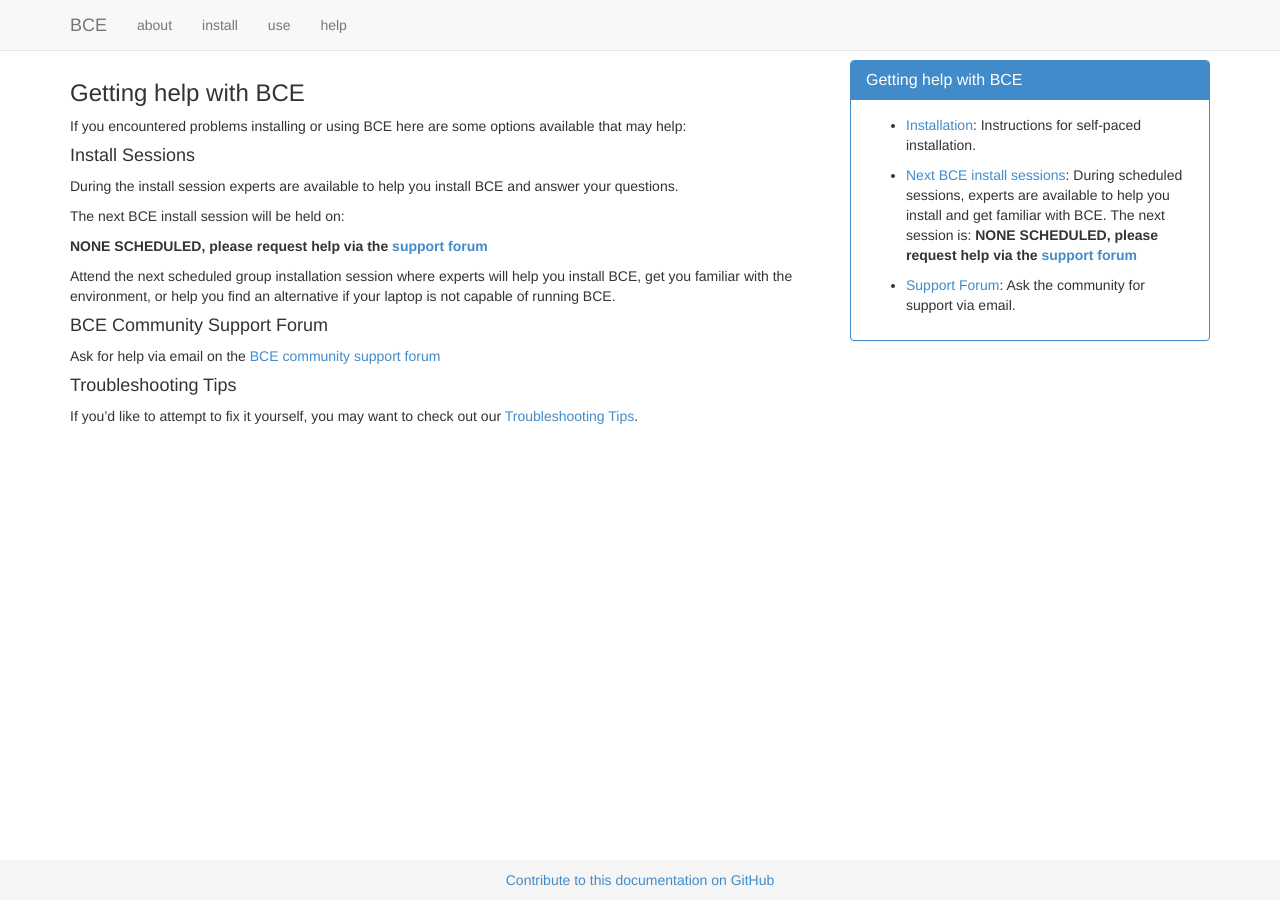
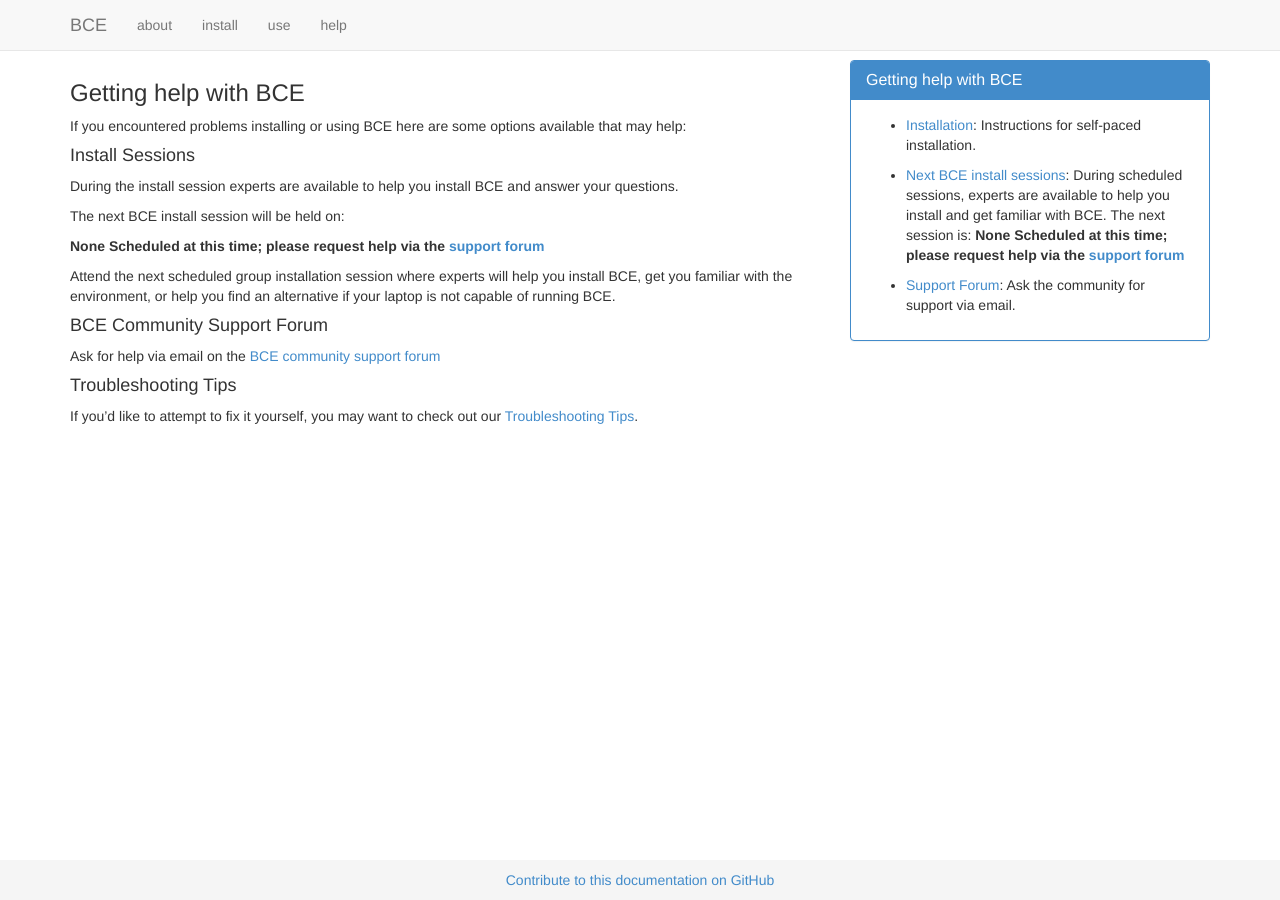
Before and after one commit to ucberkeley/bce-documentation, a Jekyll site: the page built from help.md, in a window 1280 px wide. Built offline with Jekyll 4.4.1, drawn with Linux system fonts in a browser that asks for light colours; nearby versions of some CDN libraries; library files that are not in the unit come from our copies; Markdown is read by kramdown in place of the engine named in the settings.

Commit message:
update install session text for clarity

```diff
--- a/_includes/info.md
+++ b/_includes/info.md
@@ -1,5 +1,5 @@
  - [Installation](install.html): Instructions for self-paced installation.
 
- - [Next BCE install sessions](help.html): During scheduled sessions, experts are available to help you install and get familiar with BCE. The next session is: **NONE SCHEDULED, please request help via the [support forum](https://groups.google.com/forum/#!forum/ucb-bce)**
+ - [Next BCE install sessions](help.html): During scheduled sessions, experts are available to help you install and get familiar with BCE. The next session is: **None Scheduled at this time; please request help via the [support forum](https://groups.google.com/forum/#!forum/ucb-bce)**
 
  - [Support Forum](https://groups.google.com/forum/#!forum/ucb-bce): Ask the community for support via email.
--- a/help.md
+++ b/help.md
@@ -15,7 +15,7 @@ BCE and answer your questions.
 
 The next BCE install session will be held on:
 
-**NONE SCHEDULED, please request help via the [support forum](https://groups.google.com/forum/#!forum/ucb-bce)**
+**None Scheduled at this time; please request help via the [support forum](https://groups.google.com/forum/#!forum/ucb-bce)**
 
 Attend the next scheduled group installation session where experts
 will help you install BCE, get you familiar with the environment, or
```
